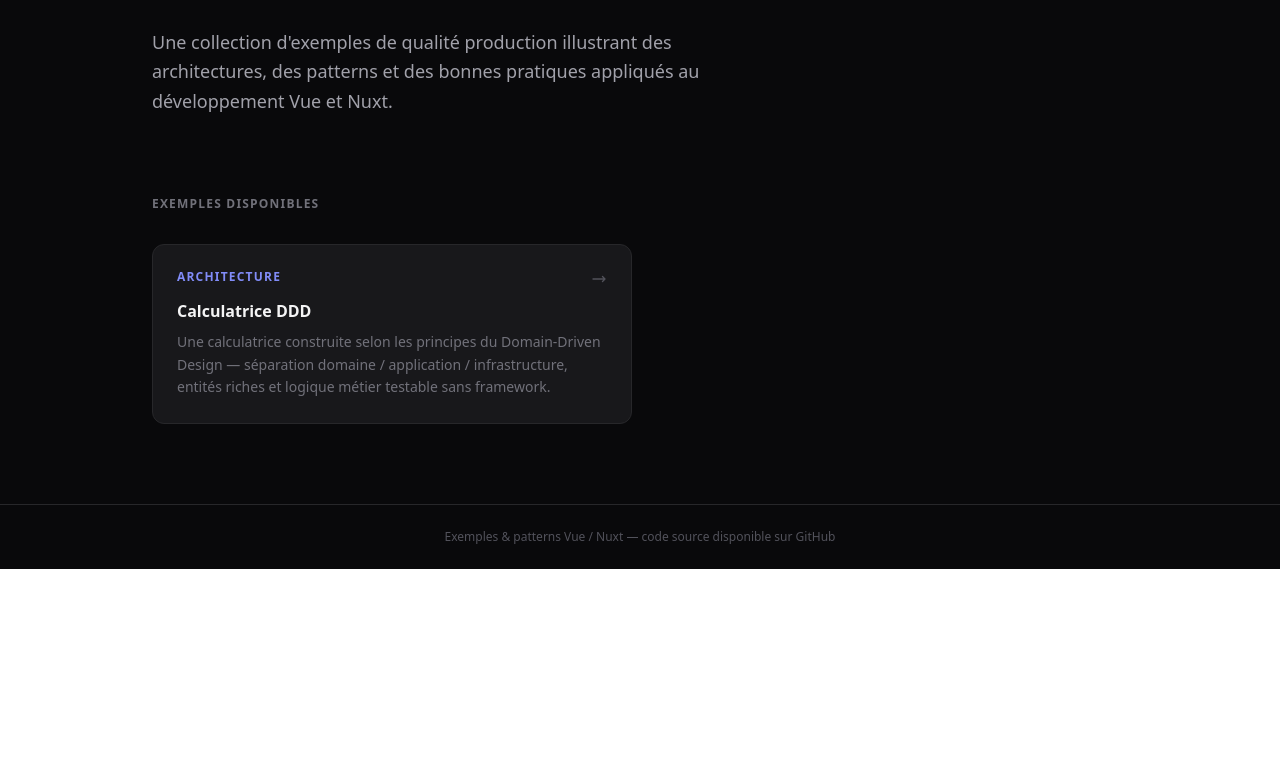
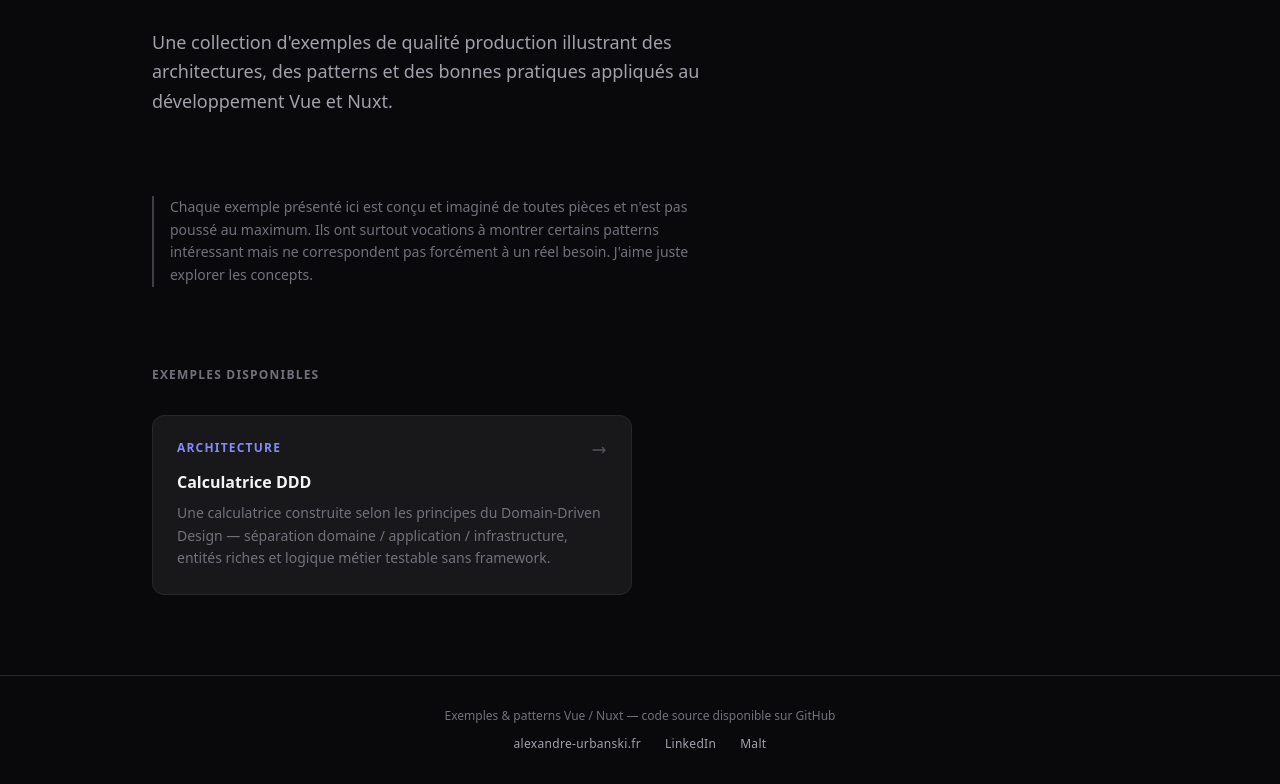
Before and after one commit to alexandre2501/showcase, a Nuxt app: page / in a window 1280 px wide. Shown: the part 261-1045 px from the top of the page. Before the commit the page ends 830 px from the top, so only its background shows below. Built offline with nearby package versions, Linux system fonts and the light colour scheme.

Commit message:
added footer links and some disclaimer

```diff
--- /dev/null
+++ b/app/components/AppFooter.vue
@@ -0,0 +1,35 @@
+<template>
+  <footer class="border-t border-zinc-800 py-8">
+    <div class="max-w-5xl mx-auto px-6 flex flex-col items-center gap-3">
+      <p class="text-xs text-zinc-500">
+        Exemples &amp; patterns Vue / Nuxt &mdash; code source disponible sur GitHub
+      </p>
+      <div class="flex items-center gap-6">
+        <a
+          href="https://alexandre-urbanski.fr"
+          target="_blank"
+          rel="noopener noreferrer"
+          class="text-xs text-zinc-400 hover:text-zinc-100 transition-colors tracking-wide"
+        >
+          alexandre-urbanski.fr
+        </a>
+        <a
+          href="https://www.linkedin.com/in/alexandre-urbanski-b87345107/"
+          target="_blank"
+          rel="noopener noreferrer"
+          class="text-xs text-zinc-400 hover:text-zinc-100 transition-colors tracking-wide"
+        >
+          LinkedIn
+        </a>
+        <a
+          href="https://www.malt.fr/profile/alexandreurbanski1"
+          target="_blank"
+          rel="noopener noreferrer"
+          class="text-xs text-zinc-400 hover:text-zinc-100 transition-colors tracking-wide"
+        >
+          Malt
+        </a>
+      </div>
+    </div>
+  </footer>
+</template>
--- a/app/layouts/default.vue
+++ b/app/layouts/default.vue
@@ -27,10 +27,6 @@
       <slot />
     </main>
 
-    <footer class="border-t border-zinc-800 py-6">
-      <div class="max-w-5xl mx-auto px-6 text-center text-xs text-zinc-600">
-        Exemples &amp; patterns Vue / Nuxt &mdash; code source disponible sur GitHub
-      </div>
-    </footer>
+    <AppFooter />
   </div>
 </template>
--- a/app/pages/index.vue
+++ b/app/pages/index.vue
@@ -11,6 +11,14 @@
       <p class="text-lg text-zinc-400 max-w-xl leading-relaxed">
         Une collection d'exemples de qualité production illustrant des architectures,
         des patterns et des bonnes pratiques appliqués au développement Vue et Nuxt.
+      </p>
+    </section>
+
+    <!-- Disclaimer -->
+    <section class="mb-20">
+      <p class="text-sm text-zinc-500 leading-relaxed max-w-xl border-l-2 border-zinc-700 pl-4">
+        Chaque exemple présenté ici est conçu et imaginé de toutes pièces et n'est pas poussé au maximum. Ils ont surtout vocations à montrer certains patterns intéressant
+        mais ne correspondent pas forcément à un réel besoin. J'aime juste explorer les concepts.
       </p>
     </section>
 
```
